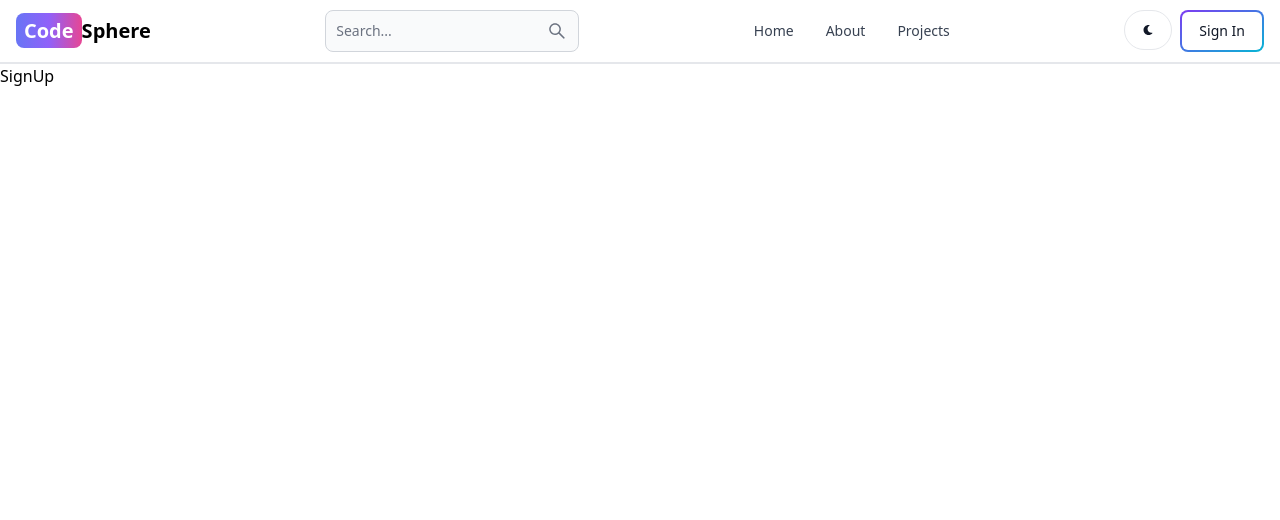
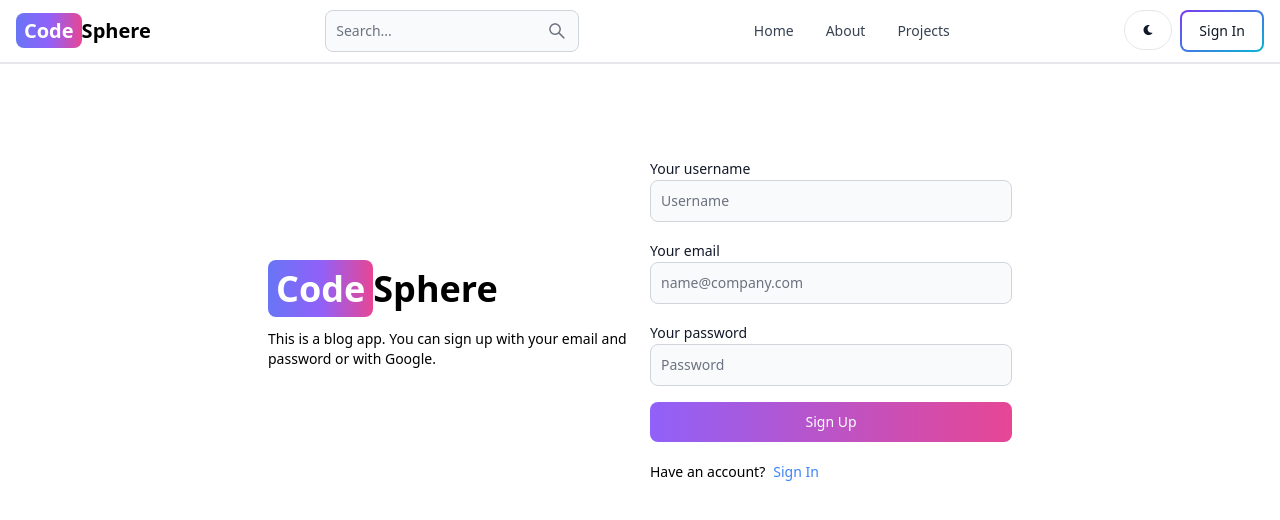
Before and after one commit to dgarg6333/AssetSphere, a React (Vite) app in the folder client/: page /sign-up in a window 1280 px wide. Shown: the top 520 px of the page. Built offline with nearby package versions, Linux system fonts and the light colour scheme.

Commit message:
create sign-up ui

```diff
--- a/client/src/pages/SignUp.jsx
+++ b/client/src/pages/SignUp.jsx
@@ -1,7 +1,51 @@
-// import React from 'react'
+import { Button, Label, TextInput } from 'flowbite-react';
+import { Link } from 'react-router-dom';
 
 export default function SignUp() {
   return (
-    <div>SignUp</div>
-  )
+    <div className='min-h-screen mt-20'>
+      <div className='flex p-3 max-w-3xl mx-auto flex-col md:flex-row md:items-center gap-5'>
+        {/* left */}
+        <div className='flex-1'>
+          <Link to='/' className='font-bold dark:text-white text-4xl'>
+            <span className='px-2 py-1 bg-gradient-to-r from-indigo-500 via-purple-500 to-pink-500 rounded-lg text-white'>
+              Code
+            </span>
+            Sphere
+          </Link>
+          <p className='text-sm mt-5'>
+            This is a blog app. You can sign up with your email and password
+            or with Google.
+          </p>
+        </div>
+        {/* right */}
+
+        <div className='flex-1'>
+          <form className='flex flex-col gap-4'>
+            <div>
+              <Label value='Your username' />
+              <TextInput  type='text'  placeholder='Username'  id='username'  />
+            </div>
+            <div>
+              <Label value='Your email' />
+              <TextInput type='email'  placeholder='name@company.com'  id='email'  />
+            </div>
+            <div>
+              <Label value='Your password' />
+              <TextInput  type='password'  placeholder='Password'  id='password'/>
+            </div>
+            <Button  gradientDuoTone='purpleToPink'  type='submit'>
+                Sign Up
+            </Button>
+          </form>
+          <div className='flex gap-2 text-sm mt-5'>
+            <span>Have an account?</span>
+            <Link to='/sign-in' className='text-blue-500'>
+              Sign In
+            </Link>
+          </div>
+        </div>
+      </div>
+    </div>
+  );
 }
```
